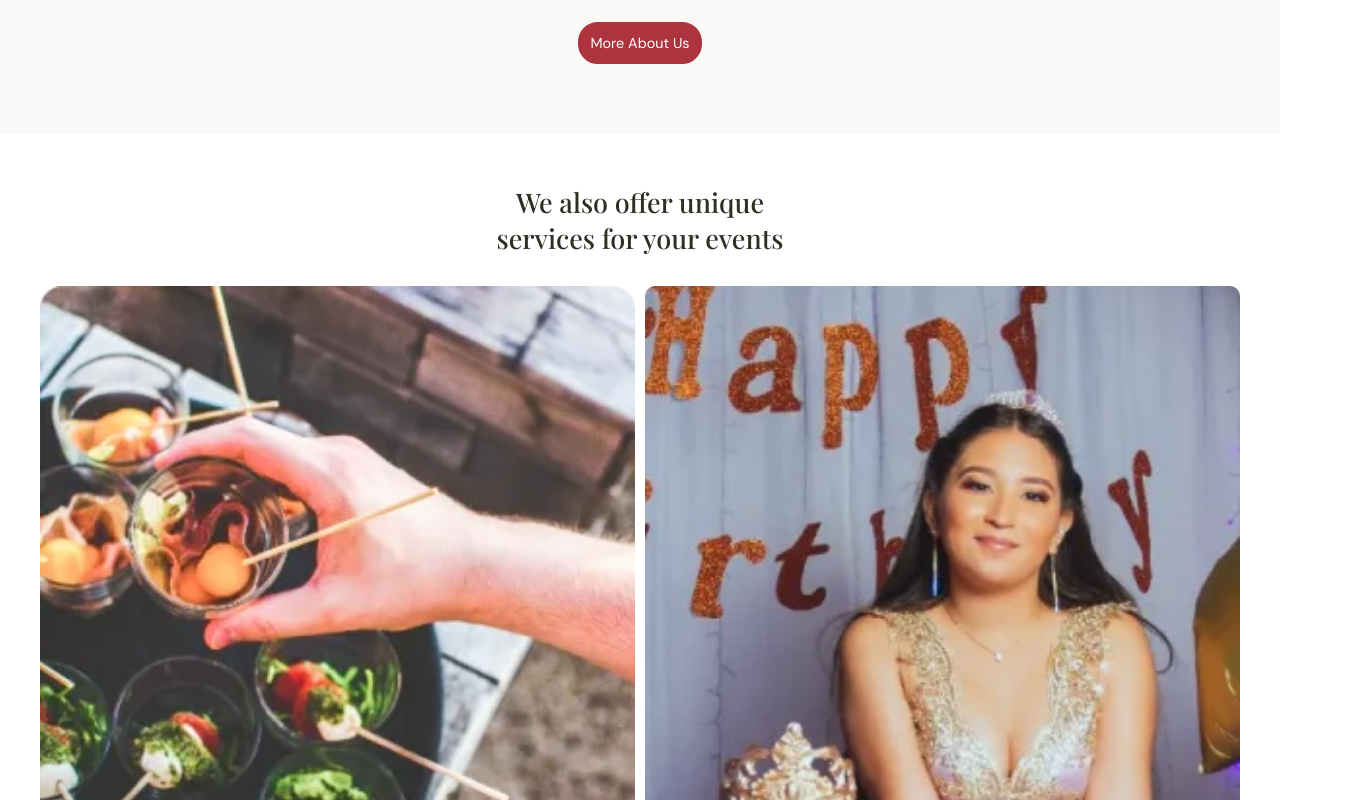
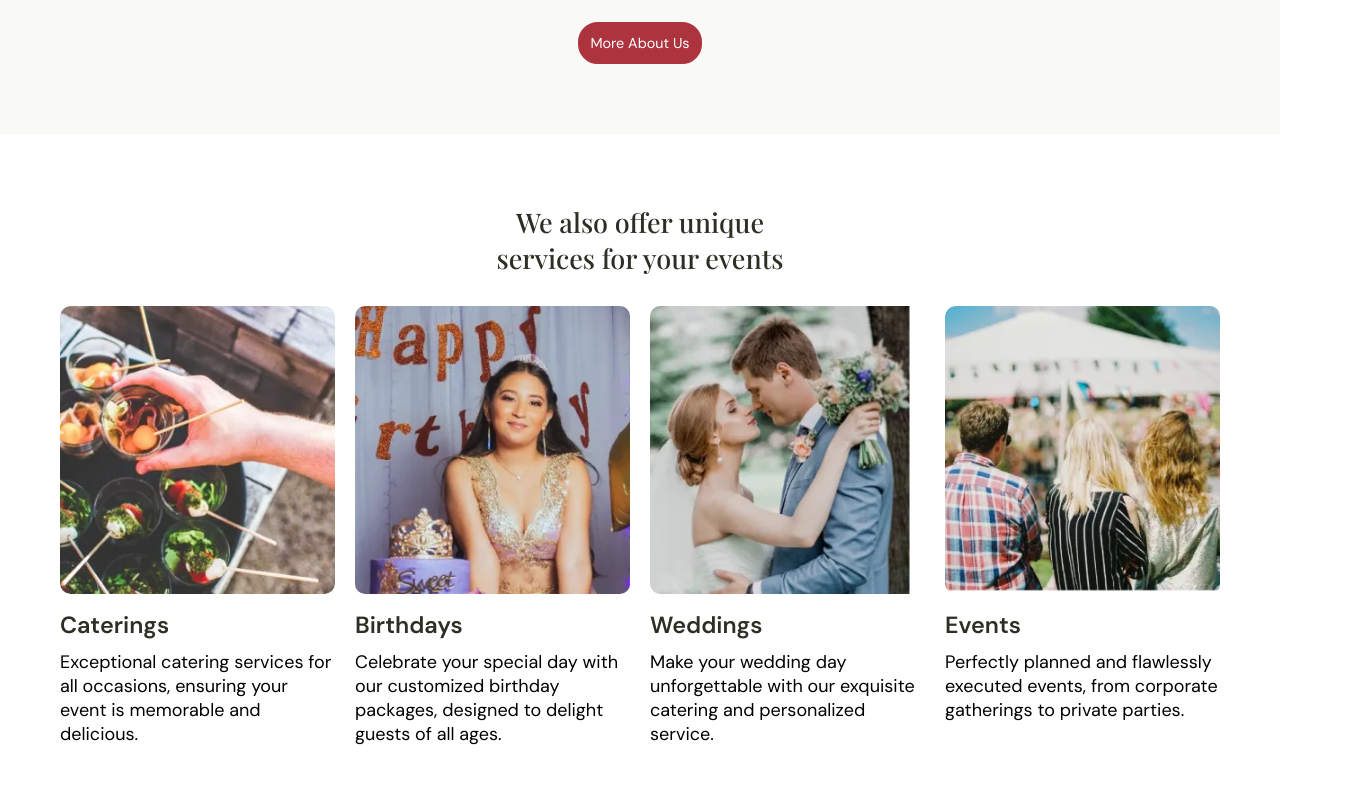
Before and after one commit to devalibello/tasty-food, a React (Create React App) app: page / in a window 1280 px wide. Shown: the part 2280-3080 px from the top of the page, 1360 px wide, since content can reach past the window. Built offline with nearby package versions, Linux system fonts and the light colour scheme; a web font is replaced by a local one.

Commit message:
desktop size for offer

```diff
--- a/src/styles/Offer.css
+++ b/src/styles/Offer.css
@@ -108,7 +108,7 @@
     .offer-items-container {
         display: grid;
         grid-template-columns: 1fr 1fr;
-        gap: 10px;
+        gap: 20px;
     }
 }
 
@@ -124,3 +124,15 @@
 @media screen and (min-width: 960px) {
 
 }
+
+/* Desktop Style */
+
+@media screen and (min-width: 1190px) {
+    .offer-items-container {
+        grid-template-columns: 1fr 1fr 1fr 1fr;
+    }
+
+    .offer-section {
+        padding: 70px 60px;
+    }
+}
```
